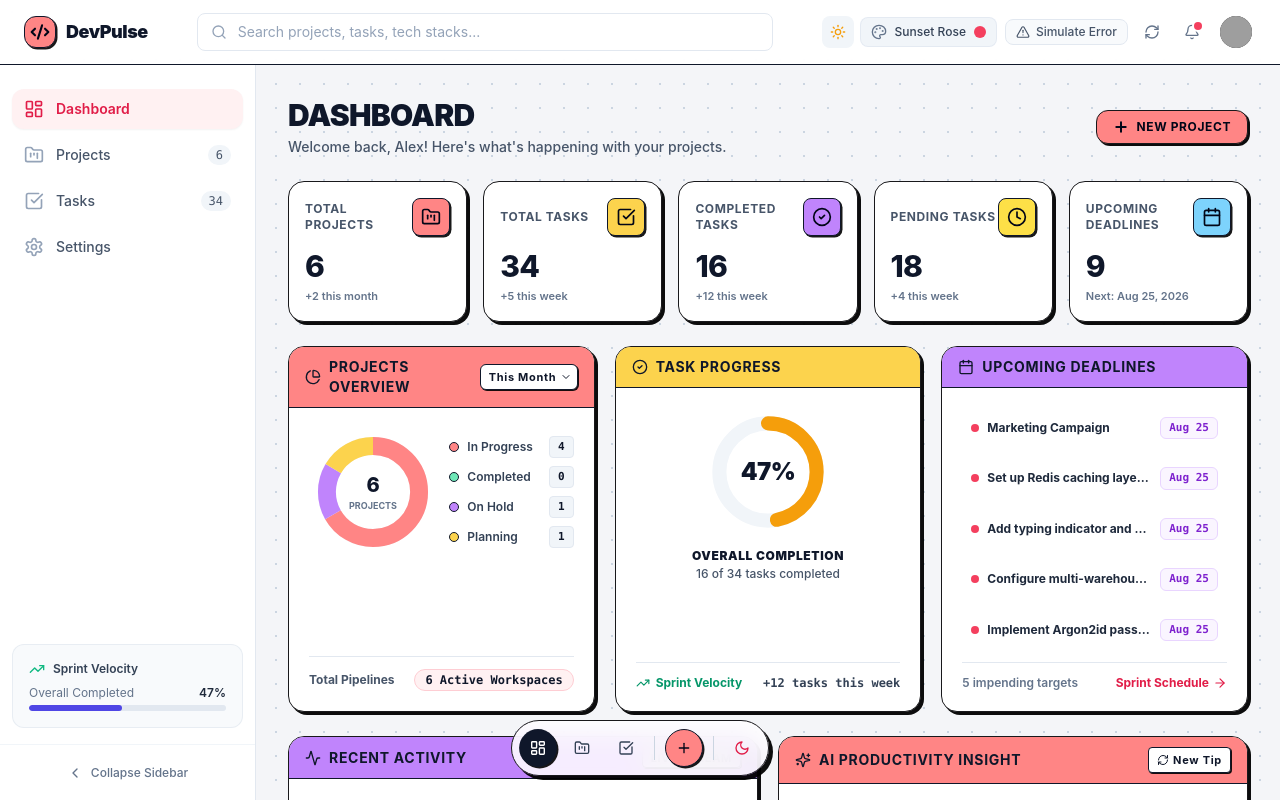
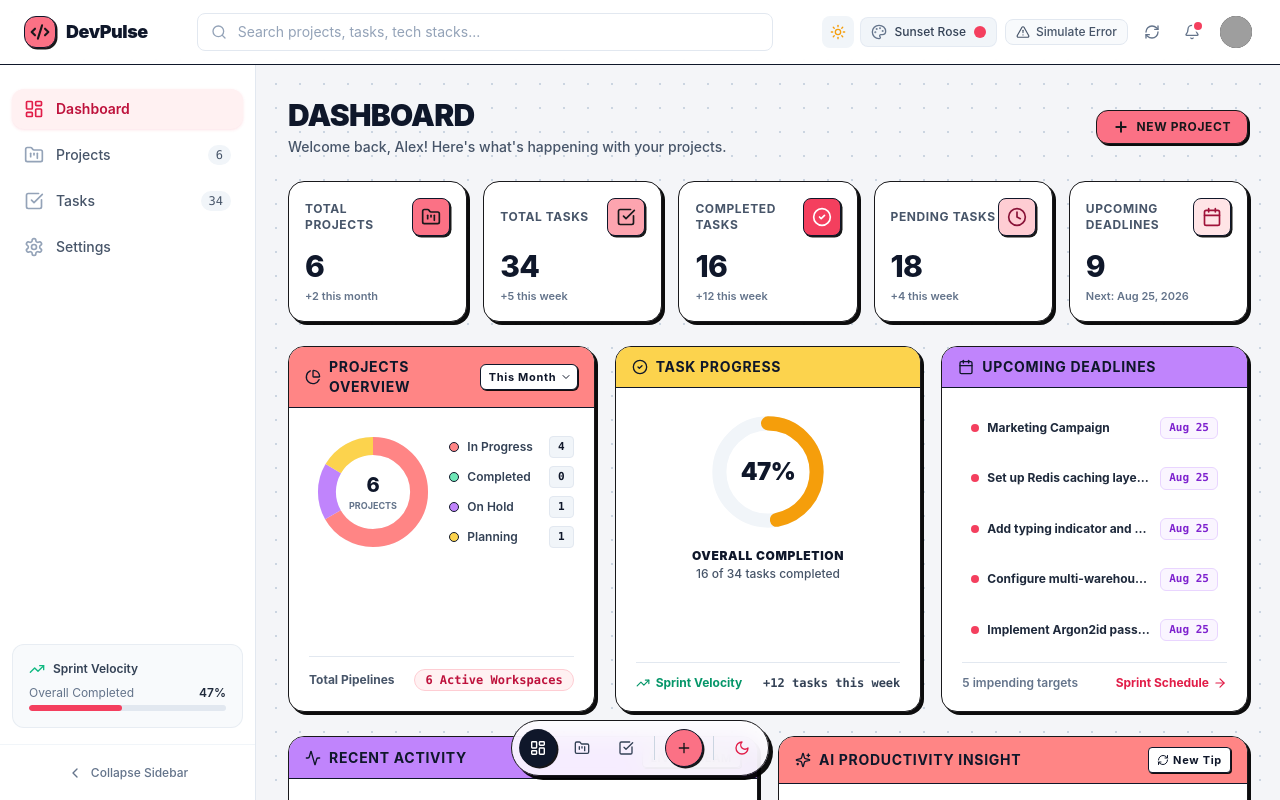
Before and after one commit to Akashhh8826/developer-productivity-dashboard, a Next.js app: page / in a window 1280 px wide. Shown: the top 800 px of the page. Built offline with nearby package versions, Linux system fonts and the light colour scheme; grey boxes are pictures that could not be loaded.

Commit message:
feat: apply brand color palette globally across all UI components

```diff
--- a/app/globals.css
+++ b/app/globals.css
@@ -189,35 +189,29 @@ html.dark .neo-btn:hover {
   box-shadow: 1px 1px 0px rgba(0, 0, 0, 0.95);
 }
 
-/* Neo Header Accent Strips */
-.neo-header-coral {
-  background-color: #ff8585;
+/* ---------------------------------------------------- */
+/* NeoCard Header Colors — all driven by brand palette  */
+/* ---------------------------------------------------- */
+.neo-header-coral,
+.neo-header-yellow,
+.neo-header-purple,
+.neo-header-mint,
+.neo-header-blue,
+.neo-header-brand {
+  background-color: var(--brand-400);
   color: #18181b;
   border-bottom: 1.5px solid #18181b;
 }
 
-.neo-header-yellow {
-  background-color: #fcd34d;
-  color: #18181b;
-  border-bottom: 1.5px solid #18181b;
-}
-
-.neo-header-purple {
-  background-color: #c084fc;
-  color: #18181b;
-  border-bottom: 1.5px solid #18181b;
-}
-
-.neo-header-mint {
-  background-color: #6ee7b7;
-  color: #18181b;
-  border-bottom: 1.5px solid #18181b;
-}
-
-.neo-header-blue {
-  background-color: #7dd3fc;
-  color: #18181b;
-  border-bottom: 1.5px solid #18181b;
+html.dark .neo-header-coral,
+html.dark .neo-header-yellow,
+html.dark .neo-header-purple,
+html.dark .neo-header-mint,
+html.dark .neo-header-blue,
+html.dark .neo-header-brand {
+  background-color: var(--brand-600);
+  color: #fff;
+  border-bottom-color: var(--brand-800);
 }
 
 /* Floating Bottom Dock */
@@ -237,14 +231,46 @@ html.dark .neo-dock {
 }
 
 /* ---------------------------------------------------- */
-/* Brand Color Utilities (CSS Variable-based)            */
-/* These ensure palette switching works everywhere       */
+/* Brand Color Utilities (CSS Variable-based)           */
+/* Palette switching instantly reflects everywhere      */
 /* ---------------------------------------------------- */
 
-/* Primary accent background (e.g. active buttons, selected state) */
+/* Primary accent background */
 .bg-brand-accent {
   background-color: var(--brand-500);
   color: #fff;
+}
+
+/* Logo / app icon brand bg */
+.bg-brand-logo {
+  background-color: var(--brand-400);
+  color: #18181b;
+}
+
+html.dark .bg-brand-logo {
+  background-color: var(--brand-500);
+  color: #fff;
+}
+
+/* Primary CTA button (e.g. "+ New Project", "+ New Task") */
+.neo-btn-primary {
+  background-color: var(--brand-400);
+  color: #18181b;
+  border-color: #18181b;
+}
+
+.neo-btn-primary:hover {
+  background-color: var(--brand-300);
+}
+
+html.dark .neo-btn-primary {
+  background-color: var(--brand-500);
+  color: #fff;
+  border-color: var(--brand-700);
+}
+
+html.dark .neo-btn-primary:hover {
+  background-color: var(--brand-400);
 }
 
 /* Neo-style accent button using brand colors */
@@ -252,6 +278,7 @@ html.dark .neo-dock {
   background-color: var(--brand-400);
   color: #18181b;
 }
+
 .neo-btn-brand:hover {
   background-color: var(--brand-300);
 }
@@ -268,6 +295,38 @@ html.dark .brand-selected {
   background-color: var(--brand-500);
   color: #fff;
   border-color: var(--brand-700);
+}
+
+/* Sidebar active nav item */
+.nav-item-active {
+  background-color: var(--brand-50);
+  color: var(--brand-700);
+  font-weight: 600;
+  box-shadow: 0 1px 3px color-mix(in srgb, var(--brand-500) 15%, transparent);
+}
+
+html.dark .nav-item-active {
+  background-color: color-mix(in srgb, var(--brand-950) 60%, transparent);
+  color: var(--brand-300);
+}
+
+.nav-item-active-icon {
+  color: var(--brand-600);
+}
+
+html.dark .nav-item-active-icon {
+  color: var(--brand-400);
+}
+
+/* Nav item badge (active) */
+.nav-badge-active {
+  background-color: color-mix(in srgb, var(--brand-200) 60%, transparent);
+  color: var(--brand-800);
+}
+
+html.dark .nav-badge-active {
+  background-color: var(--brand-900);
+  color: var(--brand-200);
 }
 
 /* Soft brand tint background (for badges, highlights) */
@@ -290,9 +349,107 @@ html.dark .text-brand-accent {
   color: var(--brand-400);
 }
 
+/* Brand text darker */
+.text-brand-strong {
+  color: var(--brand-600);
+}
+
+html.dark .text-brand-strong {
+  color: var(--brand-400);
+}
+
 /* Progress bar fill with brand color */
 .progress-brand {
   background-color: var(--brand-500);
+}
+
+/* Stats card icon backgrounds — graduated brand shades */
+.stat-icon-1 {
+  background-color: var(--brand-400);
+  color: #18181b;
+}
+
+html.dark .stat-icon-1 {
+  background-color: var(--brand-600);
+  color: #fff;
+}
+
+.stat-icon-2 {
+  background-color: var(--brand-300);
+  color: #18181b;
+}
+
+html.dark .stat-icon-2 {
+  background-color: var(--brand-500);
+  color: #fff;
+}
+
+.stat-icon-3 {
+  background-color: var(--brand-500);
+  color: #fff;
+}
+
+html.dark .stat-icon-3 {
+  background-color: var(--brand-700);
+  color: var(--brand-200);
+}
+
+.stat-icon-4 {
+  background-color: var(--brand-200);
+  color: var(--brand-900);
+}
+
+html.dark .stat-icon-4 {
+  background-color: var(--brand-800);
+  color: var(--brand-100);
+}
+
+.stat-icon-5 {
+  background-color: var(--brand-100);
+  color: var(--brand-800);
+}
+
+html.dark .stat-icon-5 {
+  background-color: var(--brand-900);
+  color: var(--brand-200);
+}
+
+/* Role/tag badge in profile dropdown */
+.brand-role-badge {
+  background-color: var(--brand-50);
+  color: var(--brand-700);
+}
+
+html.dark .brand-role-badge {
+  background-color: color-mix(in srgb, var(--brand-950) 60%, transparent);
+  color: var(--brand-300);
+}
+
+/* Sidebar sprint progress bar */
+.sidebar-progress-bar {
+  background-color: var(--brand-500);
+}
+
+/* Floating dock active icon */
+.dock-icon-active {
+  color: var(--brand-500);
+}
+
+html.dark .dock-icon-active {
+  color: var(--brand-400);
+}
+
+/* "Active Workspaces" pill in ProjectsOverviewCard footer */
+.brand-pill {
+  background-color: var(--brand-50);
+  color: var(--brand-700);
+  border-color: var(--brand-200);
+}
+
+html.dark .brand-pill {
+  background-color: color-mix(in srgb, var(--brand-950) 50%, transparent);
+  color: var(--brand-300);
+  border-color: var(--brand-900);
 }
 
 /* Custom scrollbars */
--- a/app/page.tsx
+++ b/app/page.tsx
@@ -36,7 +36,7 @@ export default function DashboardPage() {
           <button
             type="button"
             onClick={() => setIsCreateProjectOpen(true)}
-            className="neo-btn bg-[#ff8585] text-slate-950 hover:bg-[#ff7070] text-xs font-black shadow-neo uppercase tracking-wider"
+            className="neo-btn neo-btn-primary text-xs font-black shadow-neo uppercase tracking-wider"
           >
             <Plus className="w-4 h-4 stroke-[3]" />
             <span>New Project</span>
--- a/app/projects/page.tsx
+++ b/app/projects/page.tsx
@@ -82,7 +82,7 @@ export default function ProjectsPage() {
           <button
             type="button"
             onClick={() => setIsCreateModalOpen(true)}
-            className="neo-btn bg-[#ff8585] text-slate-950 hover:bg-[#ff7070] text-xs font-black shadow-neo uppercase tracking-wider"
+            className="neo-btn neo-btn-primary text-xs font-black shadow-neo uppercase tracking-wider"
           >
             <Plus className="w-4 h-4 stroke-[3]" />
             <span>New Project</span>
@@ -143,7 +143,7 @@ export default function ProjectsPage() {
               onClick={() => setViewMode("grid")}
               className={`p-1.5 rounded-lg transition-colors cursor-pointer ${
                 viewMode === "grid"
-                  ? "bg-[#ff8585] text-slate-950 font-bold border border-slate-900"
+                  ? "brand-selected"
                   : "text-slate-600 dark:text-slate-400 hover:text-slate-950"
               }`}
               title="Grid View"
@@ -155,7 +155,7 @@ export default function ProjectsPage() {
               onClick={() => setViewMode("list")}
               className={`p-1.5 rounded-lg transition-colors cursor-pointer ${
                 viewMode === "list"
-                  ? "bg-[#ff8585] text-slate-950 font-bold border border-slate-900"
+                  ? "brand-selected"
                   : "text-slate-600 dark:text-slate-400 hover:text-slate-950"
               }`}
               title="List View"
--- a/components/dashboard/NeoStatsRow.tsx
+++ b/components/dashboard/NeoStatsRow.tsx
@@ -32,37 +32,38 @@ export function NeoStatsRow() {
       value: stats.totalProjects || 6,
       change: "+2 this month",
       icon: <FolderKanban className="w-5 h-5" />,
-      colorClass: "bg-[#ff8585] text-slate-950",
+      colorClass: "stat-icon-1",
     },
     {
       label: "Total Tasks",
       value: stats.totalTasks || 48,
       change: "+5 this week",
       icon: <CheckSquare className="w-5 h-5" />,
-      colorClass: "bg-[#fcd34d] text-slate-950",
+      colorClass: "stat-icon-2",
     },
     {
       label: "Completed Tasks",
       value: stats.completedTasks || 24,
       change: "+12 this week",
       icon: <CheckCircle2 className="w-5 h-5" />,
-      colorClass: "bg-[#c084fc] text-slate-950",
+      colorClass: "stat-icon-3",
     },
     {
       label: "Pending Tasks",
       value: stats.pendingTasks || (stats.totalTasks - stats.completedTasks),
       change: "+4 this week",
       icon: <Clock className="w-5 h-5" />,
-      colorClass: "bg-[#fde047] text-slate-950",
+      colorClass: "stat-icon-4",
     },
     {
       label: "Upcoming Deadlines",
       value: stats.upcomingDeadlines || 5,
       change: `Next: ${formattedDeadline}`,
       icon: <Calendar className="w-5 h-5" />,
-      colorClass: "bg-[#7dd3fc] text-slate-950",
+      colorClass: "stat-icon-5",
     },
   ];
+
 
   return (
     <div className="grid grid-cols-2 sm:grid-cols-3 lg:grid-cols-5 gap-3.5 sm:gap-4">
--- a/components/dashboard/ProjectsOverviewCard.tsx
+++ b/components/dashboard/ProjectsOverviewCard.tsx
@@ -124,7 +124,7 @@ export function ProjectsOverviewCard() {
         <span className="font-bold text-slate-600 dark:text-slate-400">
           Total Pipelines
         </span>
-        <span className="font-mono font-extrabold text-slate-900 dark:text-slate-100 px-2.5 py-0.5 rounded-full bg-rose-50 dark:bg-rose-950/50 border border-rose-200 dark:border-rose-900 text-rose-700 dark:text-rose-300">
+        <span className="font-mono font-extrabold px-2.5 py-0.5 rounded-full border brand-pill">
           {projects.length} Active Workspaces
         </span>
       </div>
--- a/components/layout/FloatingDock.tsx
+++ b/components/layout/FloatingDock.tsx
@@ -78,7 +78,7 @@ export function FloatingDock() {
               type="button"
               onClick={() => setShowQuickMenu(!showQuickMenu)}
               title="Quick Add"
-              className="p-2 sm:p-2.5 rounded-full bg-[#ff8585] text-slate-950 border border-slate-900 dark:border-slate-600 shadow-[1.5px_1.5px_0px_rgba(0,0,0,0.9)] hover:scale-105 active:scale-95 transition-transform flex items-center justify-center cursor-pointer font-bold"
+              className="p-2 sm:p-2.5 rounded-full bg-brand-logo border border-slate-900 dark:border-slate-600 shadow-[1.5px_1.5px_0px_rgba(0,0,0,0.9)] hover:scale-105 active:scale-95 transition-transform flex items-center justify-center cursor-pointer font-bold"
             >
               <Plus className={`w-4 h-4 transition-transform ${showQuickMenu ? "rotate-45" : ""}`} />
             </button>
--- a/components/layout/Navbar.tsx
+++ b/components/layout/Navbar.tsx
@@ -87,7 +87,7 @@ export function Navbar({ onOpenMobileMenu }: NavbarProps) {
             href="/"
             className="flex items-center gap-2.5 font-black text-slate-900 dark:text-slate-100 tracking-tight text-base sm:text-lg hover:opacity-90 transition-opacity rounded-lg"
           >
-            <div className="w-8 h-8 rounded-xl bg-[#ff8585] border border-slate-900 flex items-center justify-center text-slate-950 shadow-[1.5px_1.5px_0px_rgba(0,0,0,0.9)]">
+            <div className="w-8 h-8 rounded-xl bg-brand-logo border border-slate-900 flex items-center justify-center shadow-[1.5px_1.5px_0px_rgba(0,0,0,0.9)]">
               <Code2 className="w-5 h-5 stroke-[2.5]" />
             </div>
             <span className="hidden sm:inline">DevPulse</span>
@@ -229,7 +229,7 @@ export function Navbar({ onOpenMobileMenu }: NavbarProps) {
                   <p className="text-xs text-slate-500 dark:text-slate-400 truncate">
                     {user?.email || "alex.chen@devops.internal"}
                   </p>
-                  <span className="inline-block mt-1 px-2 py-0.5 text-[10px] font-medium rounded bg-brand-50 text-brand-700 dark:bg-brand-950/60 dark:text-brand-300">
+                  <span className="inline-block mt-1 px-2 py-0.5 text-[10px] font-medium rounded brand-role-badge">
                     {user?.role || "Senior Full-Stack Engineer"}
                   </span>
                 </div>
--- a/components/layout/Sidebar.tsx
+++ b/components/layout/Sidebar.tsx
@@ -76,7 +76,7 @@ export function Sidebar({ className }: SidebarProps) {
               className={cn(
                 "group flex items-center gap-3 px-3 py-2.5 rounded-xl text-sm font-medium transition-all focus:outline-none focus:ring-2 focus:ring-brand-500/30",
                 isActive
-                  ? "bg-brand-50 dark:bg-brand-950/60 text-brand-600 dark:text-brand-300 font-semibold shadow-sm shadow-brand-500/10"
+                  ? "nav-item-active"
                   : "text-slate-600 dark:text-slate-400 hover:text-slate-900 dark:hover:text-slate-100 hover:bg-slate-50 dark:hover:bg-slate-800/60"
               )}
               title={isCollapsed ? item.label : undefined}
@@ -85,7 +85,7 @@ export function Sidebar({ className }: SidebarProps) {
                 className={cn(
                   "w-5 h-5 shrink-0 transition-colors",
                   isActive
-                    ? "text-brand-600 dark:text-brand-400"
+                    ? "nav-item-active-icon"
                     : "text-slate-400 group-hover:text-slate-600 dark:group-hover:text-slate-300"
                 )}
               />
@@ -97,7 +97,7 @@ export function Sidebar({ className }: SidebarProps) {
                   className={cn(
                     "px-2 py-0.5 text-xs font-mono rounded-full font-medium",
                     isActive
-                      ? "bg-brand-200/60 text-brand-800 dark:bg-brand-900 dark:text-brand-200"
+                      ? "nav-badge-active"
                       : "bg-slate-100 text-slate-600 dark:bg-slate-800 dark:text-slate-400"
                   )}
                 >
@@ -126,7 +126,7 @@ export function Sidebar({ className }: SidebarProps) {
           </div>
           <div className="w-full h-1.5 bg-slate-200 dark:bg-slate-700 rounded-full overflow-hidden">
             <div
-              className="h-full bg-indigo-600 rounded-full transition-all duration-500"
+              className="h-full sidebar-progress-bar rounded-full transition-all duration-500"
               style={{ width: `${stats.completionRate}%` }}
             />
           </div>
--- a/components/projects/CreateNoteModal.tsx
+++ b/components/projects/CreateNoteModal.tsx
@@ -101,7 +101,7 @@ export function CreateNoteModal({
           </button>
           <button
             type="submit"
-            className="neo-btn bg-[#ff8585] text-slate-950 text-xs font-black shadow-neo-sm hover:bg-[#ff7070]"
+            className="neo-btn neo-btn-primary text-xs font-black shadow-neo-sm"
           >
             Save Note
           </button>
--- a/components/projects/ProjectNotesTab.tsx
+++ b/components/projects/ProjectNotesTab.tsx
@@ -143,7 +143,7 @@ export function ProjectNotesTab({ project }: ProjectNotesTabProps) {
         <button
           type="button"
           onClick={() => setIsCreateModalOpen(true)}
-          className="neo-btn bg-[#ff8585] text-slate-950 text-xs font-black shadow-neo-sm hover:bg-[#ff7070]"
+          className="neo-btn neo-btn-primary text-xs font-black shadow-neo-sm"
         >
           <Plus className="w-3.5 h-3.5 stroke-[3]" />
           <span>Add Note</span>
--- a/components/projects/ProjectTasksTab.tsx
+++ b/components/projects/ProjectTasksTab.tsx
@@ -46,7 +46,7 @@ export function ProjectTasksTab({ project }: ProjectTasksTabProps) {
               onClick={() => setViewMode("list")}
               className={`p-1.5 rounded text-xs font-black transition-colors cursor-pointer flex items-center gap-1 ${
                 viewMode === "list"
-                  ? "bg-[#ff8585] text-slate-950 shadow-xs"
+                  ? "brand-selected"
                   : "text-slate-700 dark:text-slate-200 hover:text-slate-950 dark:hover:text-white"
               }`}
             >
@@ -58,7 +58,7 @@ export function ProjectTasksTab({ project }: ProjectTasksTabProps) {
               onClick={() => setViewMode("board")}
               className={`p-1.5 rounded text-xs font-black transition-colors cursor-pointer flex items-center gap-1 ${
                 viewMode === "board"
-                  ? "bg-[#ff8585] text-slate-950 shadow-xs"
+                  ? "brand-selected"
                   : "text-slate-700 dark:text-slate-200 hover:text-slate-950 dark:hover:text-white"
               }`}
             >
@@ -71,7 +71,7 @@ export function ProjectTasksTab({ project }: ProjectTasksTabProps) {
         <button
           type="button"
           onClick={() => setIsCreateModalOpen(true)}
-          className="neo-btn bg-[#ff8585] text-slate-950 text-xs font-black shadow-neo-sm hover:bg-[#ff7070]"
+          className="neo-btn neo-btn-primary text-xs font-black shadow-neo-sm"
         >
           <Plus className="w-3.5 h-3.5 stroke-[3]" />
           <span>Add Task</span>
```
